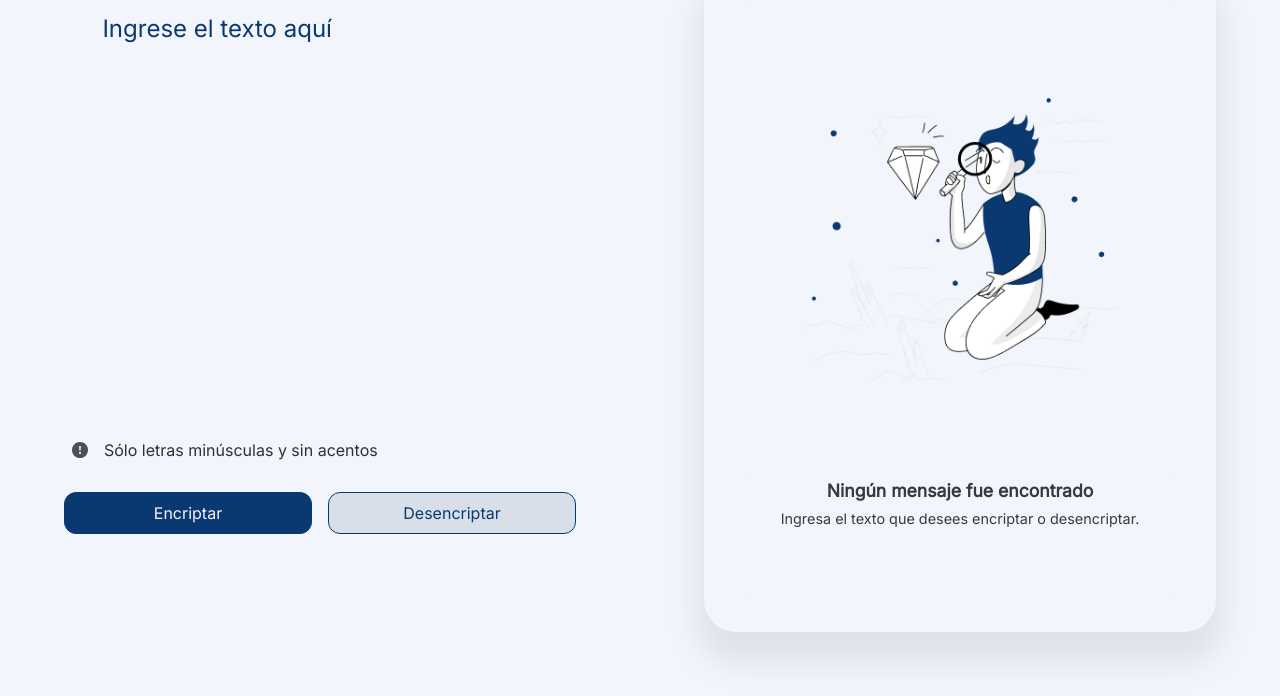
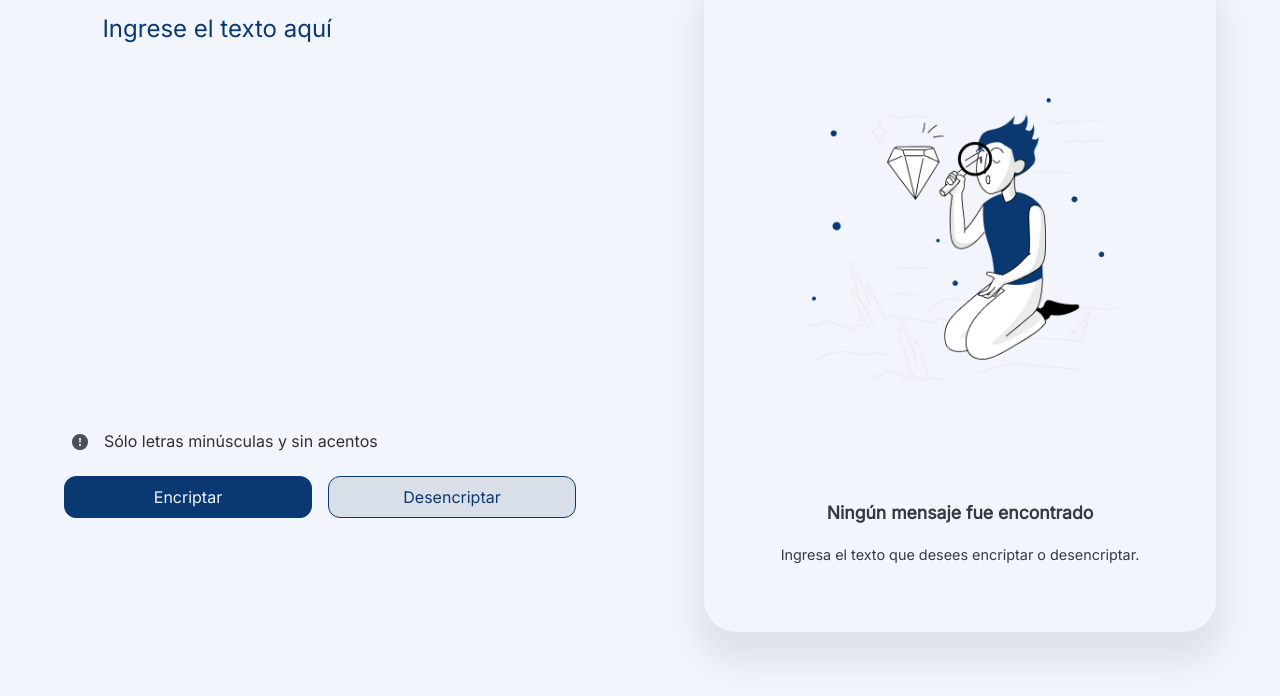
Before and after one commit to jo-yanez/Challenge-ONE---Encriptador-de-texto, a plain HTML site: page index.html in a window 1280 px wide. Shown: the part 100-796 px from the top of the page. Drawn offline with Linux system fonts and the light colour scheme.

Commit message:
Actualiza css

```diff
--- a/css/style.css
+++ b/css/style.css
@@ -77,6 +77,7 @@ main {
 	align-items: center;
 	padding: 0.5rem;
 	gap: 1rem;
+	line-height: 120%;
 }
 
 #div_caja_advertencia p{
@@ -182,16 +183,19 @@ main {
 	font-weight: 700;
 	line-height: 120%;
 	align-self: stretch;
+	padding: 5%;
 }
 
 #advertencia_respuesta p{
 	display: flex;
+
 	flex-direction: column;
 	align-self: stretch;
 	color: var(--color-cuaternario);
 	text-align: center;
 	font-size: 0.9rem;
 	font-style: normal;
+	line-height: 120%;
 }
 
 #div_boton_copiar {
```
